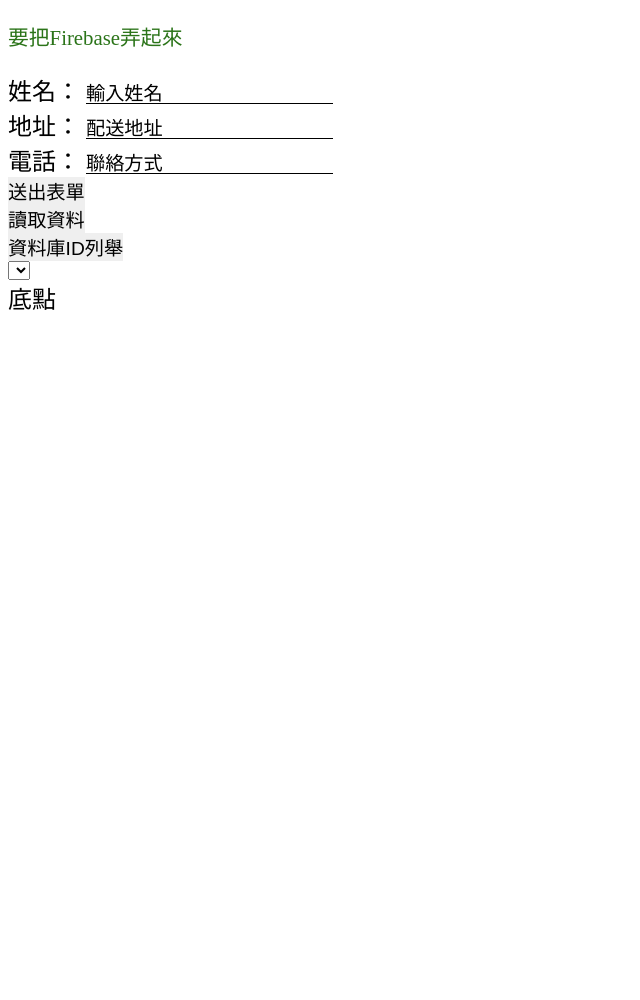
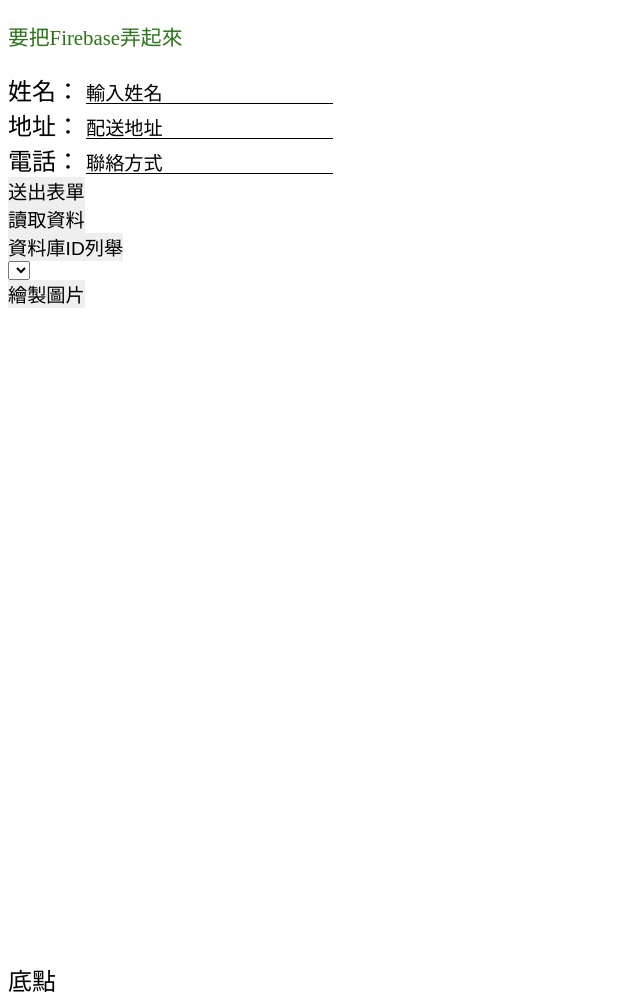
Before and after one commit to airbel/firebase, a website with bundled scripts: page index.html in a window 1280 px wide. Shown: the whole page, without its empty margins (0-640 px from the left). Before the commit the page ends 800 px from the top, so only its background shows below. Built offline with nearby package versions, Linux system fonts and the light colour scheme; some packages are replaced by stand-ins of ours; no server answers.

Commit message:
firebase-v000103

```diff
--- a/friebase.js
+++ b/friebase.js
@@ -398,6 +398,7 @@
     }
  }
 
+ //選擇ID 讀出資料
  async function getKeyList(d,idfound){
     const docRef = doc(d, "users", idfound);
     const docSnap = await getDoc(docRef);
@@ -406,15 +407,16 @@
         const inconteant = Object.values(docSnap.data());
         let incrent = inerr.length;
         inerr.forEach((v,i)=>{
+            console.log (inerr[i]+":"+inconteant[i])
 
-            console.log (inerr[i])
+
         })
         console.log("內容:",docSnap.data())
         console.log("數量",incrent)
     } else {
         console.log ("No such Document!","沒資料")
     }
-    }
+}
 
 const docselet = document.getElementById("listdataID");
 docselet.addEventListener ("change", function(){
@@ -422,6 +424,8 @@
     getKeyList (db,selectedValue)
     console.log ("選擇ID:" + selectedValue )
 })
+
+//讀出資料後用卡片呈現
 
 
 
@@ -465,7 +469,9 @@
 
 const showimage = document.getElementById("showimage");
 
+//繪製圖片
 async function getimage(){
+    const showimage = document.getElementById("showimage");
     const storage = getStorage();
     const storageRef = ref(storage,'produck/2020-12-03 13.35.28.jpg');
     const url =await getDownloadURL(storageRef);
@@ -475,7 +481,24 @@
     <img src="${url}"/>
     `
     showimage.append(image);
-    //console.log (typeof(ctx))
+    console.log (typeof(ctx))
 }
 
-getimage()
+//繪製圖片 並且切割
+export async function draw (){
+    const storage = getStorage();
+    const storageRef = ref(storage,'produck/2020-12-03 13.35.28.jpg');
+    const url =await getDownloadURL(storageRef);
+
+    const cavas = document.getElementById("tutorial");
+    var img = new Image();
+    if(cavas.getContext){
+        var ctx= cavas.getContext("2d");
+
+        img.onload = function () {
+        ctx.drawImage(img, 500,800,500,650,0,0,400,650)
+
+        }
+    }
+    img.src = url;
+}
--- a/index.html
+++ b/index.html
@@ -32,6 +32,8 @@
     <select  id="listdataID"> this </select >
     <div id="cards-container"></div>
     <div id="showimage"></div>
+    <div><input type="button"  id="draw_pp" value="繪製圖片" onclick="draw()"/></div>
+    <canvas id="tutorial" width="500" height="650"></canvas>
 
     <div id="dataposthere">底點</div>
     <script type="module" src="index.js"></script>
--- a/index.js
+++ b/index.js
@@ -1,6 +1,7 @@
-import {dateNow, getHTMLdata,insertToHtml,getIdList} from "./friebase.js"
+import {dateNow, getHTMLdata,insertToHtml,getIdList,draw} from "./friebase.js"
 
 
 window.getHTMLdata = getHTMLdata;
 window.insertToHtml = insertToHtml;
 window.getIdList = getIdList;
+window.draw = draw;
```
